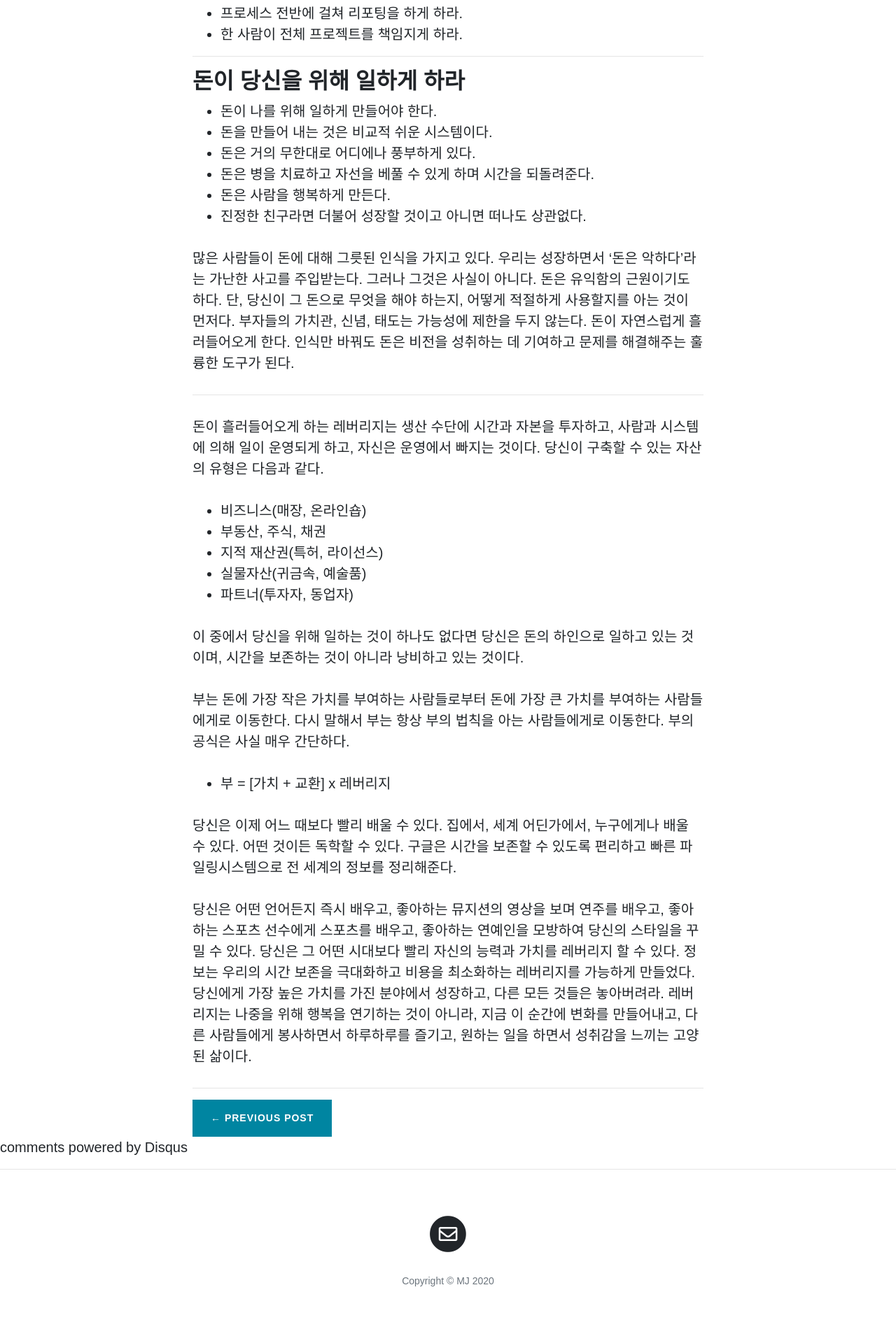
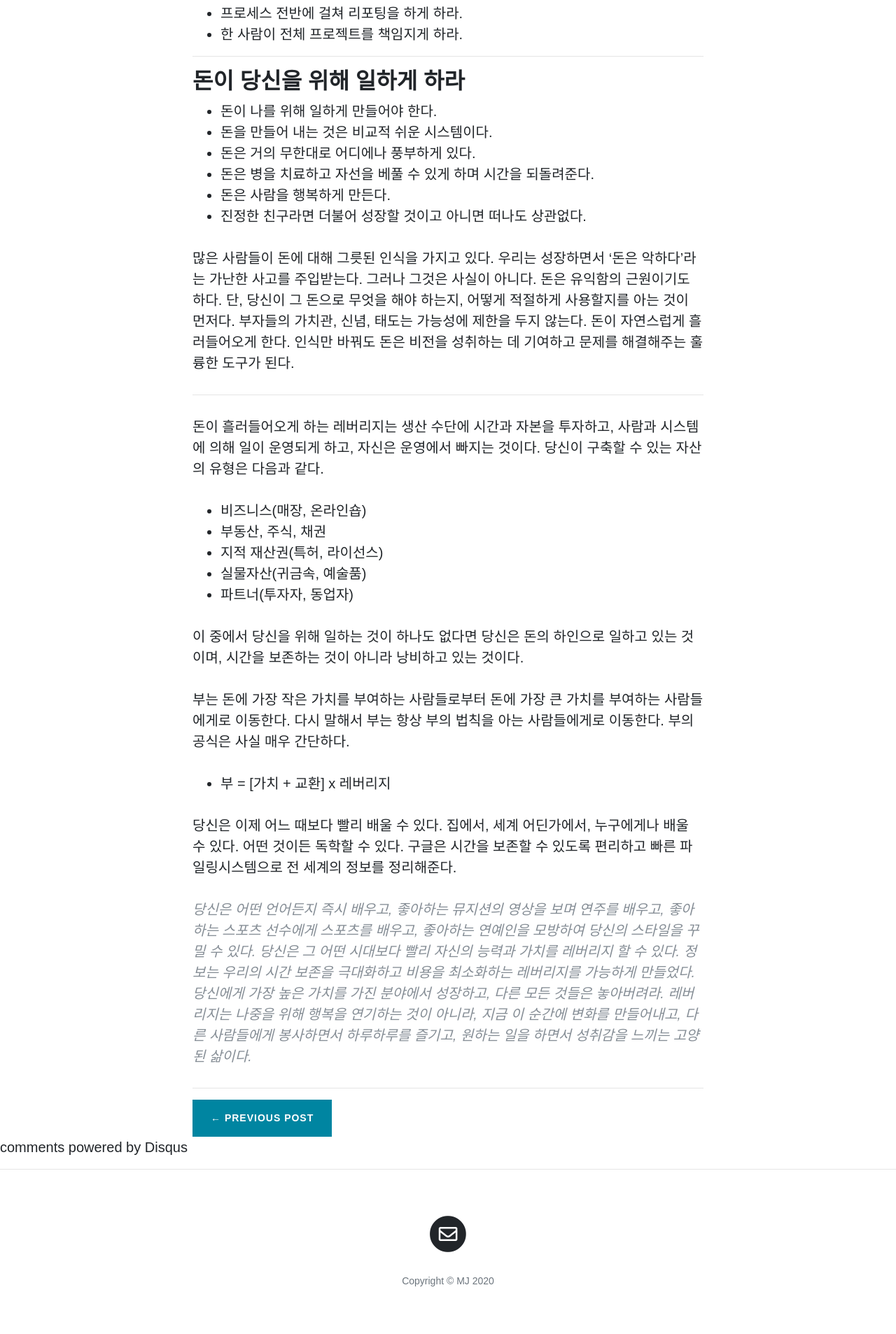
Before and after one commit to MJ-166/myungjikim, a Jekyll site: the page built from _posts/2020-08-05-leverage2.md, in a window 1280 px wide. Shown: the part 3783-5690 px from the top of the page at 70% size. Built offline with Jekyll 4.4.1, drawn with Linux system fonts in a browser that asks for light colours; comment, search, counter and statistics services are not loaded.

```diff
--- a/_posts/2020-08-05-leverage2.md
+++ b/_posts/2020-08-05-leverage2.md
@@ -138,4 +138,5 @@ description: '이제 우리는 더 열심히, 더 오래 일하라는 사회의
 
  당신은 이제 어느 때보다 빨리 배울 수 있다. 집에서, 세계 어딘가에서, 누구에게나 배울 수 있다. 어떤 것이든 독학할 수 있다. 구글은 시간을 보존할 수 있도록 편리하고 빠른 파일링시스템으로 전 세계의 정보를 정리해준다.
 
- 당신은 어떤 언어든지 즉시 배우고, 좋아하는 뮤지션의 영상을 보며 연주를 배우고, 좋아하는 스포츠 선수에게 스포츠를 배우고, 좋아하는 연예인을 모방하여 당신의 스타일을 꾸밀 수 있다. 당신은 그 어떤 시대보다 빨리 자신의 능력과 가치를 레버리지 할 수 있다. 정보는 우리의 시간 보존을 극대화하고 비용을 최소화하는 레버리지를 가능하게 만들었다. 당신에게 가장 높은 가치를 가진 분야에서 성장하고, 다른 모든 것들은 놓아버려라. 레버리지는 나중을 위해 행복을 연기하는 것이 아니라, 지금 이 순간에 변화를 만들어내고, 다른 사람들에게 봉사하면서 하루하루를 즐기고, 원하는 일을 하면서 성취감을 느끼는 고양된 삶이다.
+
+ > 당신은 어떤 언어든지 즉시 배우고, 좋아하는 뮤지션의 영상을 보며 연주를 배우고, 좋아하는 스포츠 선수에게 스포츠를 배우고, 좋아하는 연예인을 모방하여 당신의 스타일을 꾸밀 수 있다. 당신은 그 어떤 시대보다 빨리 자신의 능력과 가치를 레버리지 할 수 있다. 정보는 우리의 시간 보존을 극대화하고 비용을 최소화하는 레버리지를 가능하게 만들었다. 당신에게 가장 높은 가치를 가진 분야에서 성장하고, 다른 모든 것들은 놓아버려라. 레버리지는 나중을 위해 행복을 연기하는 것이 아니라, 지금 이 순간에 변화를 만들어내고, 다른 사람들에게 봉사하면서 하루하루를 즐기고, 원하는 일을 하면서 성취감을 느끼는 고양된 삶이다.
```
